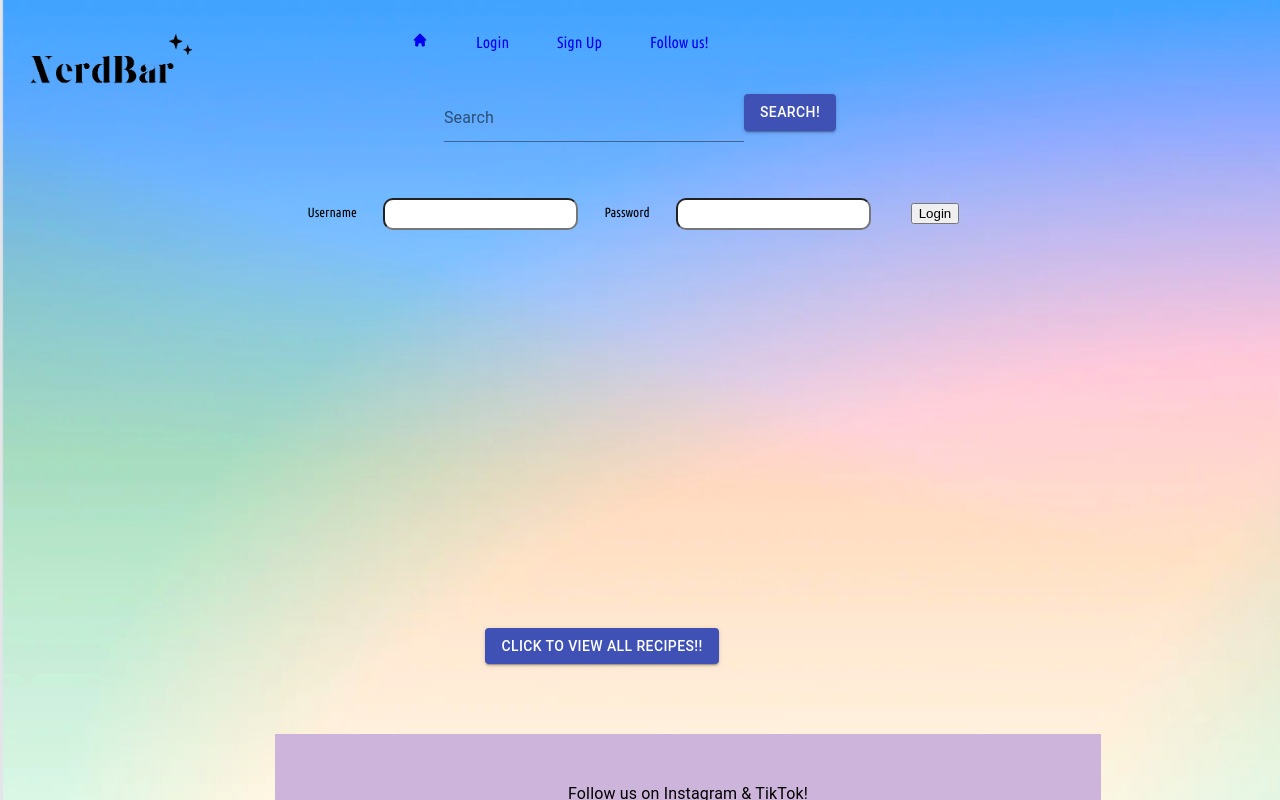
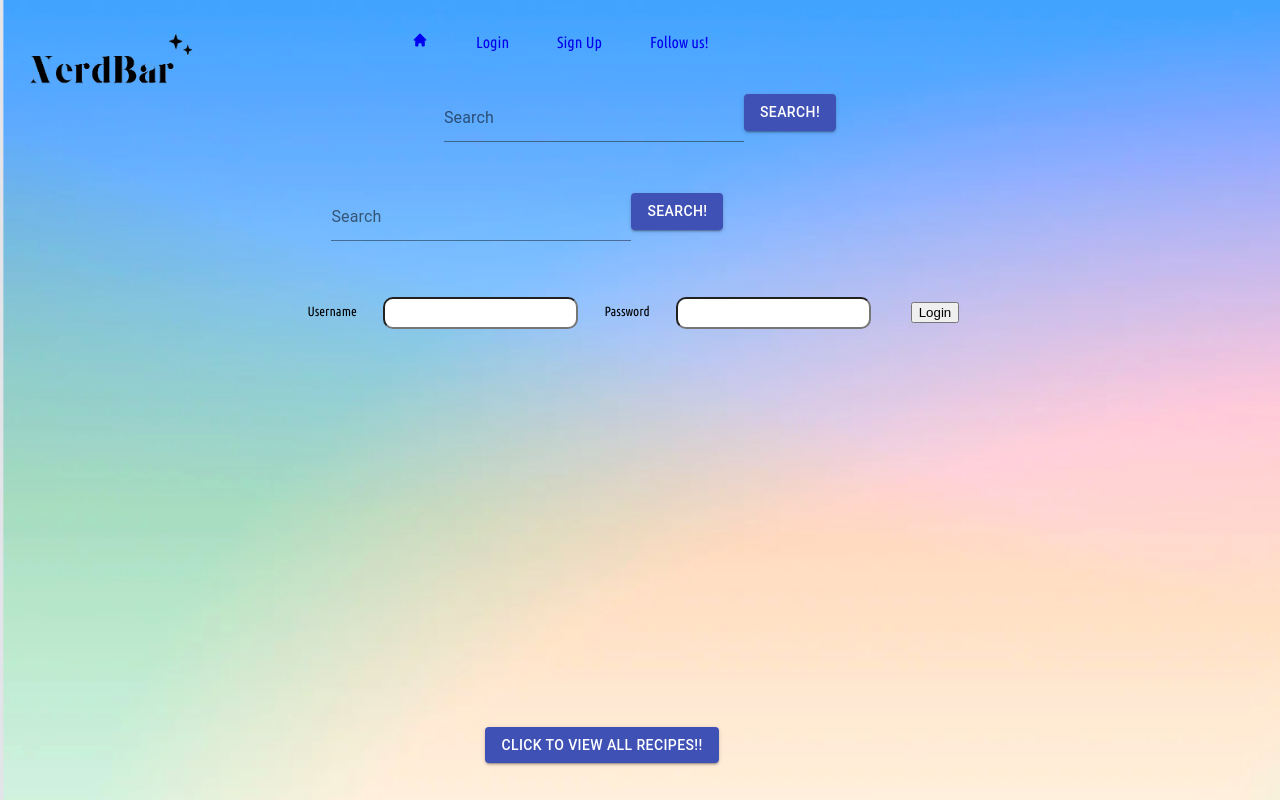
Before and after one commit to klsmith5370/NerdBar, a React app: page / in a window 1280 px wide. Shown: the top 800 px of the page. Built offline with nearby package versions, Linux system fonts and the light colour scheme; no server answers.

Commit message:
Form rendering; needs styling and testing

```diff
--- a/client/App.js
+++ b/client/App.js
@@ -10,6 +10,8 @@ import { AuthForm } from '../client/components/AuthForm'
 import Contact from './components/Contact';
 import Navbar from './components/Navbar'
 import Search from './components/Search';
+import AddRecipe from './components/AddRecipe';
+import { SearchBar } from './components/SearchBar';
 
 
 const App = () => {
@@ -33,11 +35,13 @@ const App = () => {
           className='fixed-top'
           isLoggedIn={isLoggedIn}
         />
+        <SearchBar />
         {isLoggedIn ? (
           <Routes>
               <Route exact path="/home" element={<Home />} />
               <Route path='/characterRecipes' element={<AllRecipes />} />
-              <Route path='/search/:characterName' element={<Search />}/>
+              <Route path='/search/:characterName' element={<Search />} />
+              <Route path='/add' element={<AddRecipe />} />
           </Routes>
           ) : (
           <Routes>
```
Also changed, not shown: client/components/AddRecipe.js (+3 -4 lines).
